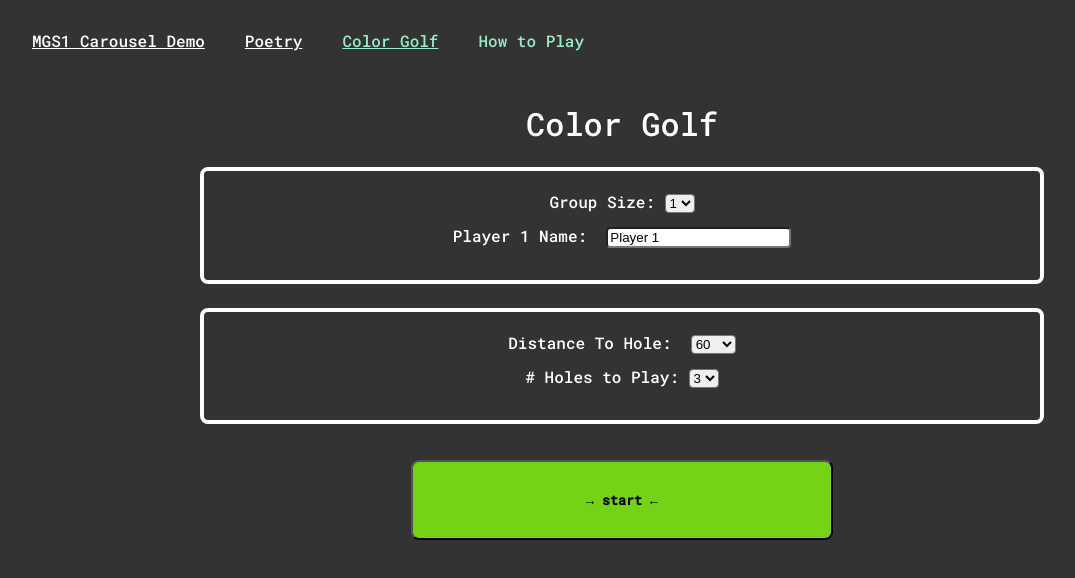
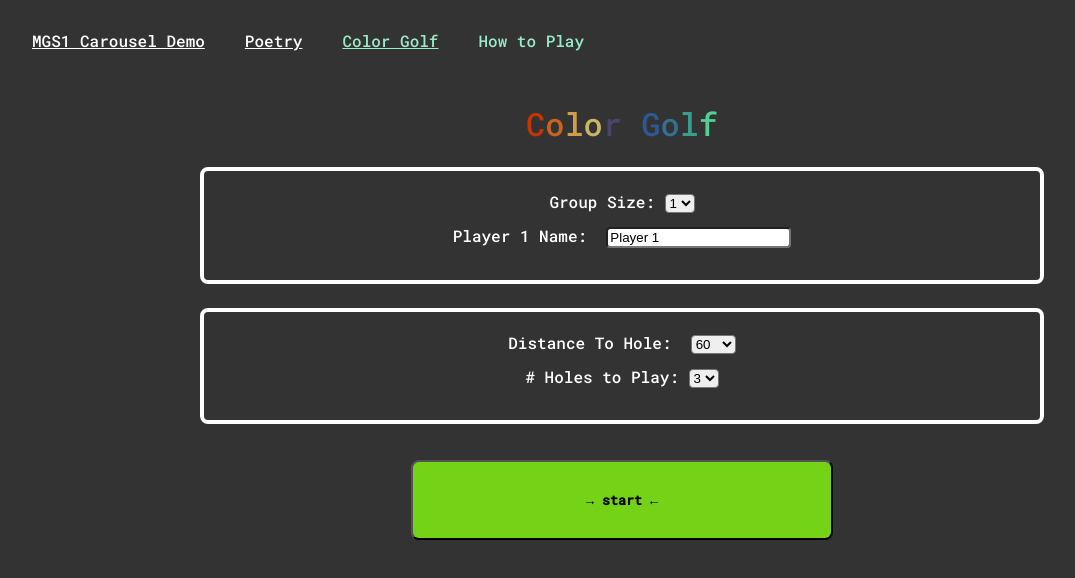
Before and after one commit to z-s-kusz/short-attention-span-js, a Vue app: page /color-golf in a window 1280 px wide. Shown: the top 578 px of the page, without its empty margins (18-1093 px from the left). Built offline with nearby package versions, Linux system fonts and the light colour scheme.

Commit message:
Made color golf title more interesting.

```diff
--- a/src/components/color-golf/ColorGolf.vue
+++ b/src/components/color-golf/ColorGolf.vue
@@ -1,8 +1,6 @@
 <template>
   <div class="container">
-    <div class="title">
-      <h1>Color Golf</h1>
-    </div>
+    <color-golf-title></color-golf-title>
 
     <div class="info-panel">
       <span>{{ playerName }}</span><span>Hole {{ holeNumber }}</span>
@@ -67,8 +65,12 @@
 </template>
 
 <script>
+import ColorGolfTitle from '@/components/color-golf/ColorGolfTitle.vue';
 export default {
   name: 'ColorGolf',
+  components: {
+    ColorGolfTitle,
+  },
 
   props: {
     distance: Number, // number the player must beat to complete the hole
--- /dev/null
+++ b/src/components/color-golf/ColorGolfTitle.vue
@@ -0,0 +1,14 @@
+<template>
+<h1>
+  <span style="color: #C63501">C</span>
+  <span style="color: #CA6220">o</span>
+  <span style="color: #D09D48">l</span>
+  <span style="color: #C7B763">o</span>
+  <span style="color: #4A456A">r </span>
+
+  <span style="color: #2E5894">G</span>
+  <span style="color: #326F91">o</span>
+  <span style="color: #3A9D8B">l</span>
+  <span style="color: #51D092">f</span>
+</h1>
+</template>
--- a/src/components/color-golf/MenuSettings.vue
+++ b/src/components/color-golf/MenuSettings.vue
@@ -1,6 +1,6 @@
 <template>
   <div>
-    <h1>Color Golf</h1>
+    <color-golf-title></color-golf-title>
     <form>
       <div class="menu-group">
         <label>Group Size:
@@ -50,8 +50,13 @@
 </template>
 
 <script>
+import ColorGolfTitle from '@/components/color-golf/ColorGolfTitle.vue';
+
 export default {
   name: 'MenuSettings',
+  components: {
+    ColorGolfTitle,
+  },
   data() {
     return {
       disableHolesSelect: false,
```
